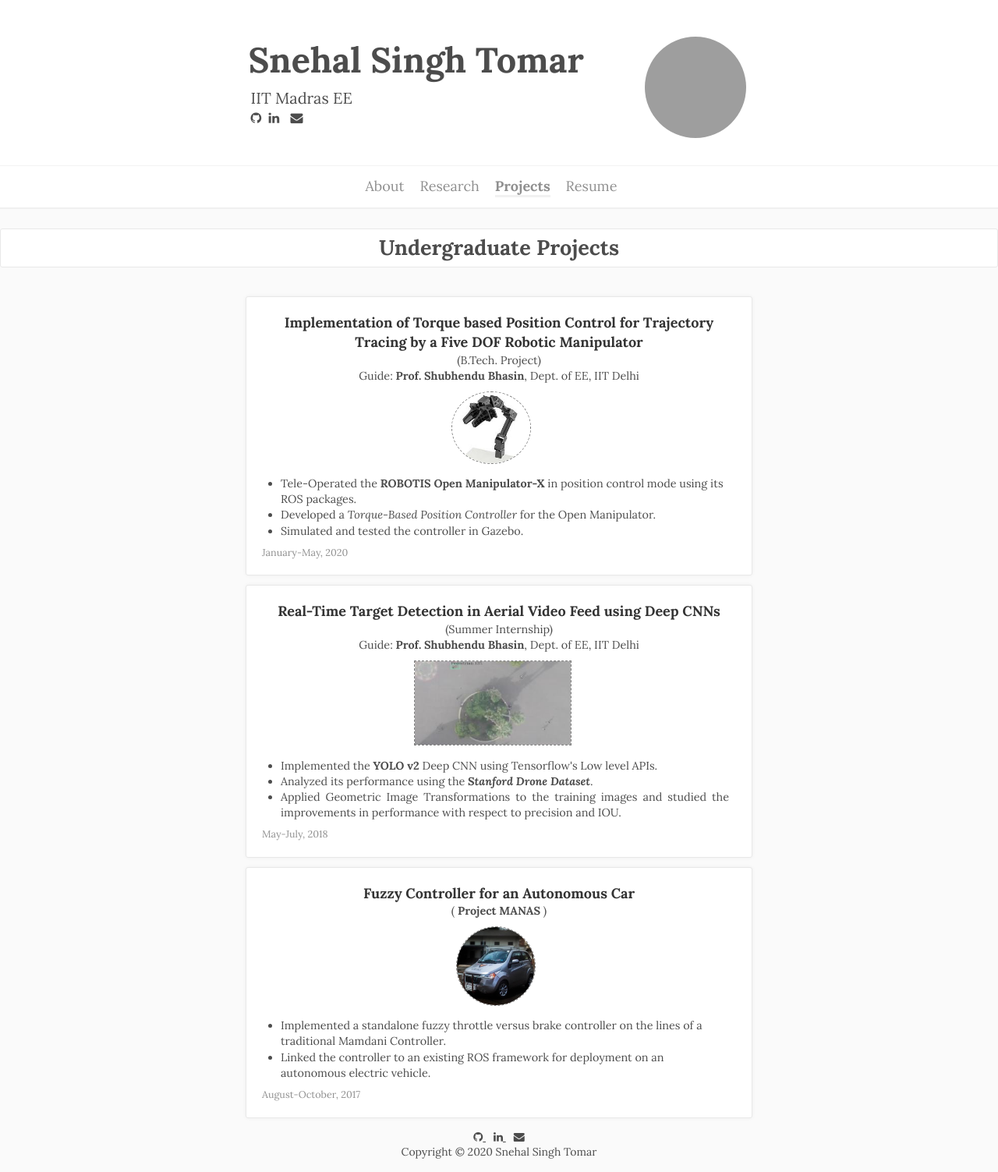
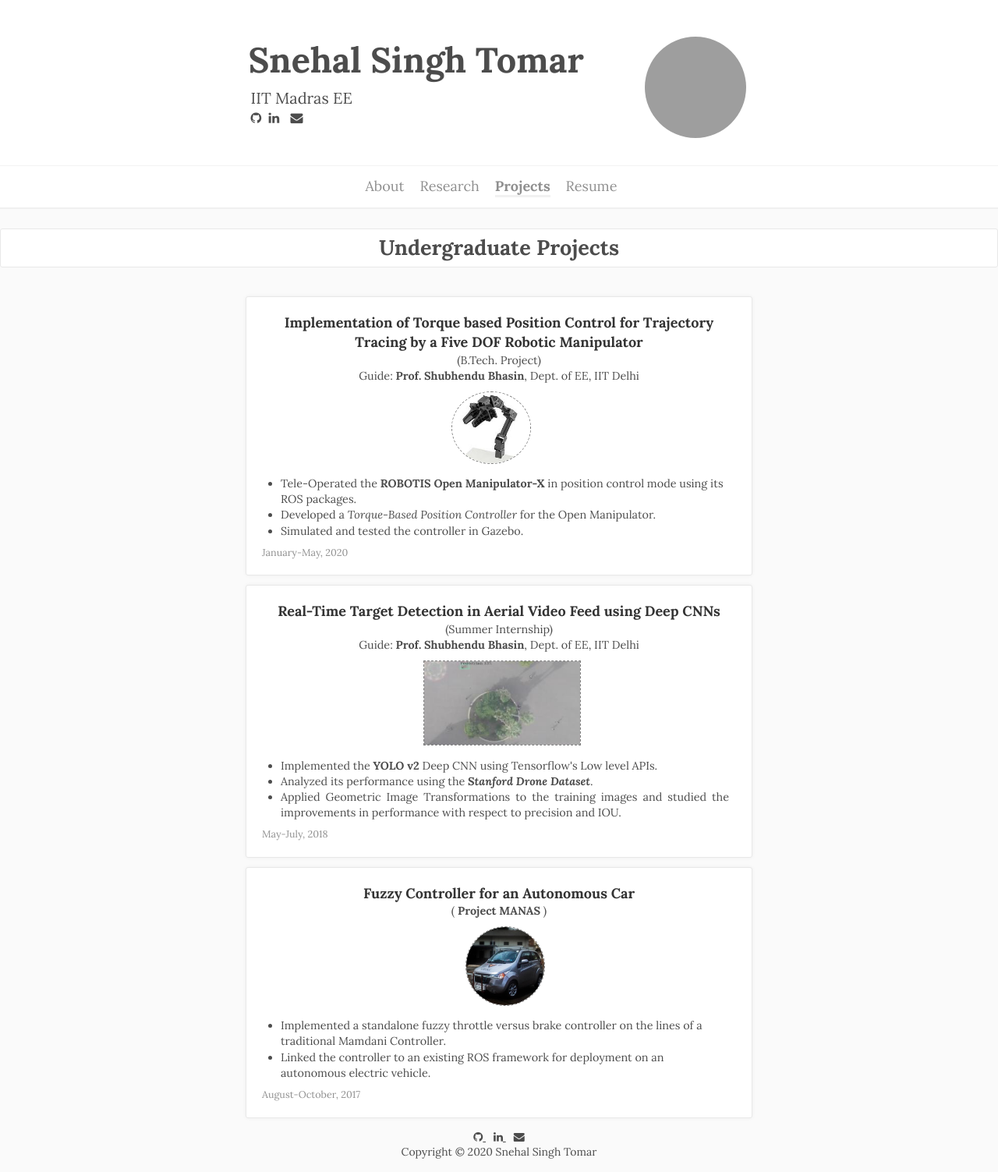
Before and after one commit to snehalstomar/previouswebsite, a Jekyll site: the page projects.html, which Jekyll copies as it is, in a window 1280 px wide. Shown: the whole page at 78% size. Built offline with Jekyll 4.4.1, drawn with Linux system fonts in a browser that asks for light colours; Markdown is read by kramdown in place of the engine named in the settings; grey boxes are pictures that could not be loaded.

Commit message:
alignment fixes

```diff
--- a/css/main.css
+++ b/css/main.css
@@ -19,6 +19,7 @@ body {
 body * {
     transition: all 0.3s ease;
 }
+a { white-space: nowrap; }
 
 #header {
     width: 100%;
--- a/projects.html
+++ b/projects.html
@@ -100,8 +100,7 @@
   </div>
     <div class="post__postfix">
       <span class="post__date">January-May, 2020</span>
-      <!--<span class="post__postfix--separator"></span>
-      Paper available at: <a href="https://link.springer.com/chapter/10.1007/978-981-13-1592-3_28" title="Link to Paper" target="_blank">Springer Link</a>-->
+
     </div>
   </div>
 </div>
@@ -116,7 +115,7 @@
     </div>
     </div>
     <div class="post__text">
-      <img src="images/mlp.jpeg" width="100" height="100" style="border-radius:0%; max-width:200px; max-height: 200px; margin-left: 32%">
+      <img src="images/mlp.jpeg" width="100" height="100" style="border-radius:0%; max-width:200px; max-height: 200px; margin-left: 34%">
       <p class="paper_description_detail">
         <ul style="font-size: 0.8em;">
           <li>
@@ -133,8 +132,7 @@
   </div>
     <div class="post__postfix">
       <span class="post__date">May-July, 2018</span>
-      <!--<span class="post__postfix--separator"></span>
-      Paper available at: <a href="https://link.springer.com/chapter/10.1007/978-981-13-1592-3_28" title="Link to Paper" target="_blank">Springer Link</a>-->
+
     </div>
   </div>
 </div>
@@ -148,7 +146,7 @@
     </div>
     </div>
     <div class="post__text">
-      <img src="images/eve.jpg" width="100" height="100" style="border-radius:50%; max-width:100px; max-height: 100px; margin-left: 41%">
+      <img src="images/eve.jpg" width="100" height="100" style="border-radius:50%; max-width:100px; max-height: 100px; margin-left: 43%">
       <p class="paper_description_detail">
         <ul style="font-size: 0.8em;">
           <li>
@@ -163,8 +161,7 @@
   </div>
     <div class="post__postfix">
       <span class="post__date">August-October, 2017</span>
-      <!--<span class="post__postfix--separator"></span>
-      Paper available at: <a href="https://link.springer.com/chapter/10.1007/978-981-13-1592-3_28" title="Link to Paper" target="_blank">Springer Link</a>-->
+
     </div>
   </div>
 </div>
```
Also changed, not shown: index.html (+3 -12 lines), 1 other file.
